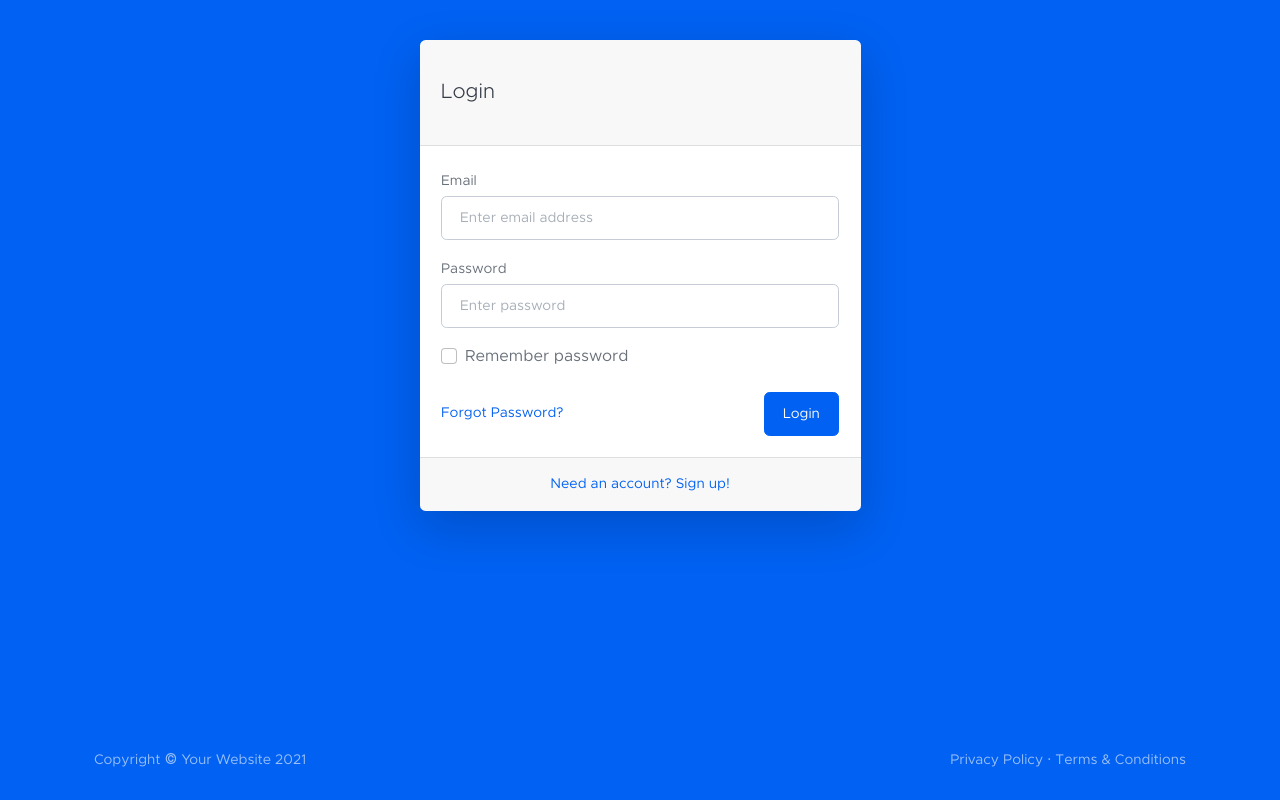
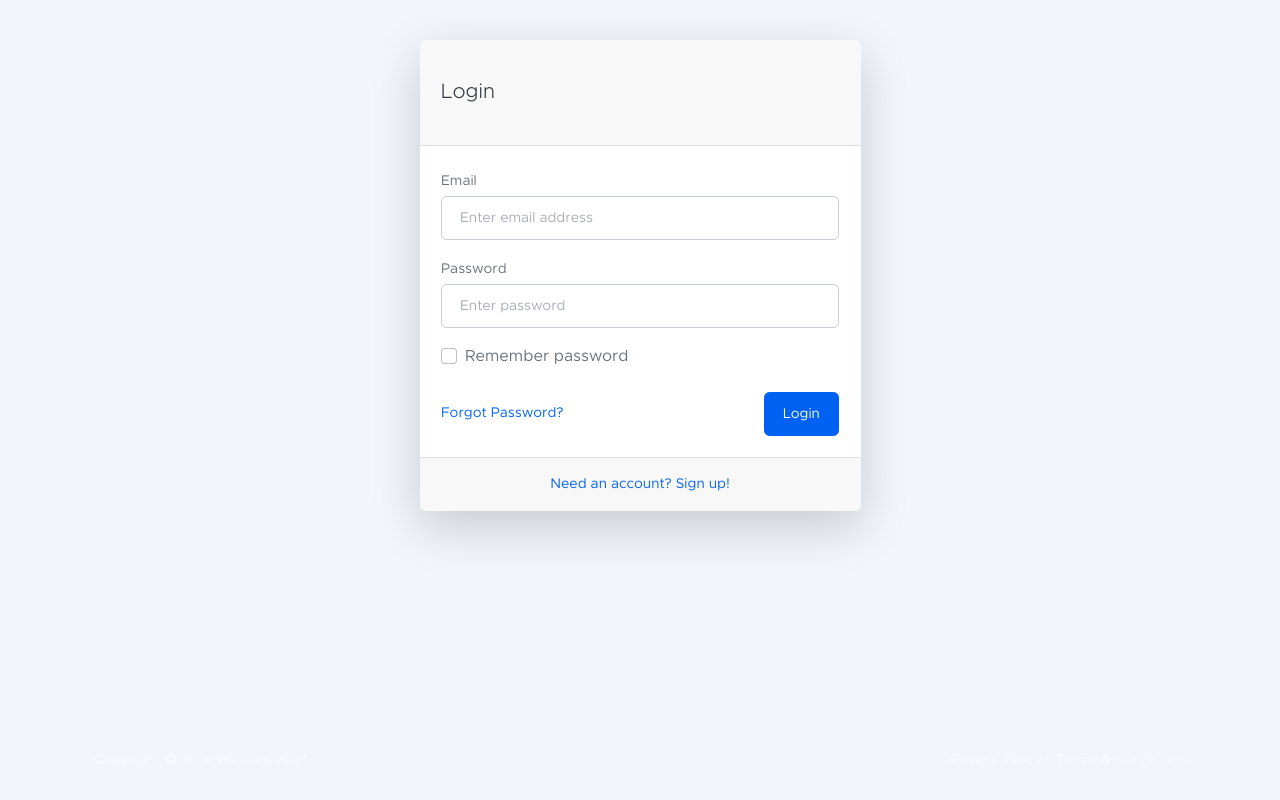
Before and after one commit to johnleeson/dashboard, a PHP site: page / in a window 1280 px wide. Run offline with PHP 8.4, Linux system fonts and the light colour scheme.

Commit message:
Update index.php

```diff
--- a/index.php
+++ b/index.php
@@ -12,7 +12,7 @@
         <script data-search-pseudo-elements defer src="https://cdnjs.cloudflare.com/ajax/libs/font-awesome/5.15.3/js/all.min.js" crossorigin="anonymous"></script>
         <script src="https://cdnjs.cloudflare.com/ajax/libs/feather-icons/4.28.0/feather.min.js" crossorigin="anonymous"></script>
     </head>
-    <body class="bg-primary">
+    <body class="bg-light">
         <div id="layoutAuthentication">
             <div id="layoutAuthentication_content">
                 <main>
```
